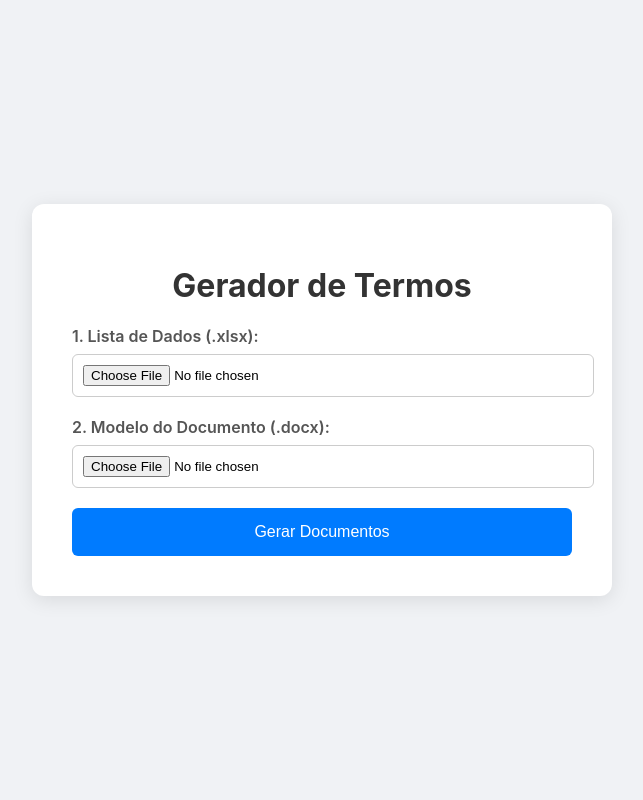
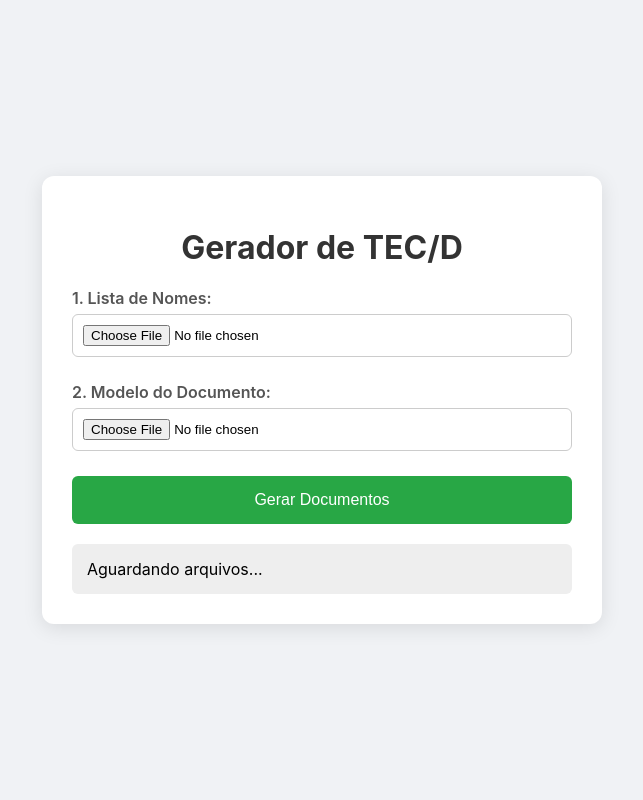
Before and after one commit to beapiedade/preenchedor-de-termos, a Flask app: page / in a window 1280 px wide. Shown: the whole page, without its empty margins (318-961 px from the left). Run offline with Flask 3, Linux system fonts and the light colour scheme; some libraries are stand-ins or nearby versions.

Commit message:
Add client-side document generator for TEC/D

```diff
--- a/src/template/index.html
+++ b/src/template/index.html
@@ -3,24 +3,31 @@
 <head>
     <meta charset="UTF-8">
     <meta name="viewport" content="width=device-width, initial-scale=1.0">
-    <title>Gerador de Documentos</title>
     <link rel="stylesheet" href="style.css">
-</head>
 
-<body>
-    <div class="container">
-        <h1>Gerador de Termos</h1>
-        <form action="/processar" method="post" enctype="multipart/form-data">
-            <div class="form-group">
-                <label for="excel_file">1. Lista de Dados (.xlsx):</label>
-                <input type="file" id="excel_file" name="excel_file" accept=".xlsx, .xls" required>
-            </div>
-            <div class="form-group">
-                <label for="template_file">2. Modelo do Documento (.docx):</label>
-                <input type="file" id="template_file" name="template_file" accept=".docx" required>
-            </div>
-            <button type="submit">Gerar Documentos</button>
-        </form>
+    <title>Gerador de TEC/D</title>
+
+    <body>
+    <div class="form_container">
+        <h1>Gerador de TEC/D</h1>
+
+        <div class="form_section">
+            <label for="excel_file">1. Lista de Nomes:</label>
+            <input type="file" id="excel_file" accept=".xlsx, .xls">
+        </div>
+        <div class="form_section">
+            <label for="docx_file">2. Modelo do Documento:</label>
+            <input type="file" id="docx_file" accept=".docx">
+        </div>
+
+        <button id="form_button">Gerar Documentos</button>
+        <div id="form_log">Aguardando arquivos...</div>
     </div>
+
+    <script src="https://cdnjs.cloudflare.com/ajax/libs/xlsx/0.18.5/xlsx.full.min.js"></script>
+    <script src="https://unpkg.com/docxtemplater@3.47.1/build/docxtemplater-pizzip.js"></script>
+    <script src="https://cdnjs.cloudflare.com/ajax/libs/FileSaver.js/2.0.5/FileSaver.min.js"></script>
+
+    <script src="script.js" defer></script>
 </body>
 </html>
--- /dev/null
+++ b/src/template/script.js
@@ -0,0 +1,76 @@
+document.addEventListener('DOMContentLoaded', () => {
+
+    const excelInput = document.getElementById('excel_file');
+    const docxInput = document.getElementById('docx_file');
+    const sendButton = document.getElementById('form_button');
+    const logDiv = document.getElementById('form_log');
+
+    function log(message) {
+        logDiv.innerHTML += '\n' + message;
+        logDiv.scrollTop = logDiv.scrollHeight;
+    }
+
+    sendButton.addEventListener('click', async () => {
+        if (!excelInput.files.length || !docxInput.files.length) {
+            log("Por favor, selecione os dois arquivos.");
+            return;
+        }
+
+        sendButton.disabled = true;
+        sendButton.textContent = "Processando...";
+        logDiv.innerHTML = '';
+
+        try {
+            log("Lendo modelo...");
+            const templateFile = docxInput.files[0];
+            const templateBuffer = await templateFile.arrayBuffer();
+            log("Modelo lido com sucesso!");
+
+            log("Lendo planilha...");
+            const excelFile = excelInput.files[0];
+            const excelBuffer = await excelFile.arrayBuffer();
+            const workbook = XLSX.read(excelBuffer, { type: 'array' });
+            const sheetName = workbook.SheetNames[0];
+            const worksheet = workbook.Sheets[sheetName];
+            const data = XLSX.utils.sheet_to_json(worksheet);
+            log(`Encontrados ${data.length} registros!`);
+
+            log("Iniciando geração de documentos...");
+            const zip = new PizZip();
+
+            for (const row of data) {
+                const doc = new docxtemplater(new PizZip(templateBuffer), {
+                    paragraphLoop: true,
+                    linebreaks: true,
+                });
+
+                doc.setData(row);
+
+                try {
+                    doc.render();
+                    log(`- Documento gerado para: ${row.VAR_NOME || 'Registro sem nome'}`);
+                    const outputBlob = doc.getZip().generate({ type: 'blob', mimeType: 'application/vnd.openxmlformats-officedocument.wordprocessingml.document' });
+
+                    const fileName = `${(row.VAR_NOME || 'documento').toString().replace(/ /g, '_')}.docx`;
+                    zip.file(fileName, outputBlob);
+
+                } catch (error) {
+                    log(`ERRO ao renderizar o documento para ${row.VAR_NOME}: ${error.message}`);
+                }
+            }
+
+            log("Compactando todos os arquivos...");
+            const zipBlob = zip.generate({ type: 'blob' });
+            saveAs(zipBlob, 'documentos_gerados.zip');
+            log("Download iniciado!");
+
+        } catch (error) {
+            log(`ERRO GERAL: ${error.message}`);
+            console.error(error);
+
+        } finally {
+            sendButton.disabled = false;
+            sendButton.textContent = "Gerar Documentos";
+        }
+    });
+});
--- a/src/template/style.css
+++ b/src/template/style.css
@@ -4,40 +4,48 @@ body {
     display: flex;
     justify-content: center;
     align-items: center;
-    height: 100vh;
+    min-height: 100vh;
     margin: 0;
+    padding: 10px;
+    box-sizing: border-box;
 }
 
-.container {
+.form_container {
     background: white;
-    padding: 40px;
+    padding: 30px;
     border-radius: 12px;
     box-shadow: 0 4px 20px rgba(0,0,0,0.1);
     text-align: center;
-    width: 90%;
+    width: 100%;
     max-width: 500px;
 }
+
 h1 {
     color: #333;
 }
-.form-group {
-    margin-bottom: 20px;
+
+.form_section {
+    margin-bottom: 25px;
     text-align: left;
 }
+
 label {
     display: block;
-    margin-bottom: 8px;
+    margin-bottom: 6px;
     font-weight: 600;
     color: #555;
 }
+
 input[type="file"] {
     width: 100%;
     padding: 10px;
     border: 1px solid #ccc;
     border-radius: 6px;
+    box-sizing: border-box;
 }
-button {
-    background-color: #007bff;
+
+#form_button {
+    background-color: #28a745;
     color: white;
     padding: 15px 20px;
     border: none;
@@ -47,6 +55,24 @@ button {
     width: 100%;
     transition: background-color 0.3s;
 }
-button:hover {
-    background-color: #0056b3;
+
+#form_button:hover {
+    background-color: #218838;
 }
+
+#form_button:disabled {
+    background-color: #ccc;
+    cursor: not-allowed;
+}
+
+#form_log {
+    margin-top: 20px;
+    background: #eee;
+    border-radius: 6px;
+    padding: 15px;
+    text-align: left;
+    max-height: 200px;
+    overflow-y: auto;
+    white-space: pre-wrap;
+    word-wrap: break-word;
+}
```
Also changed, not shown: 1 other file.
